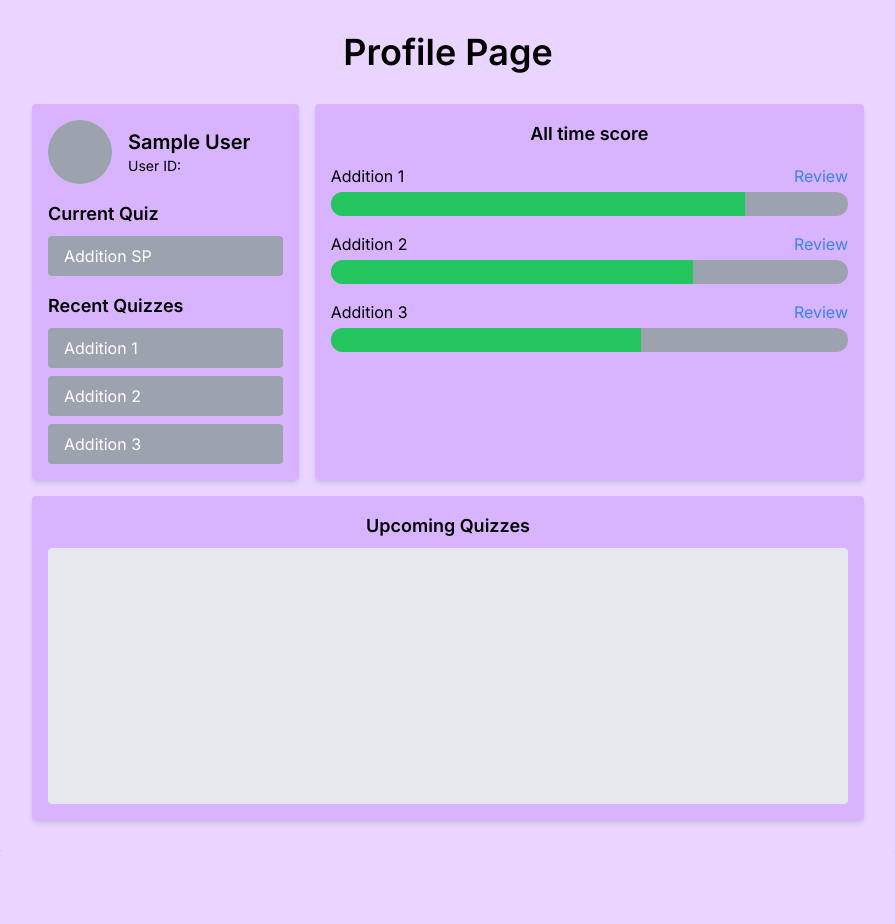
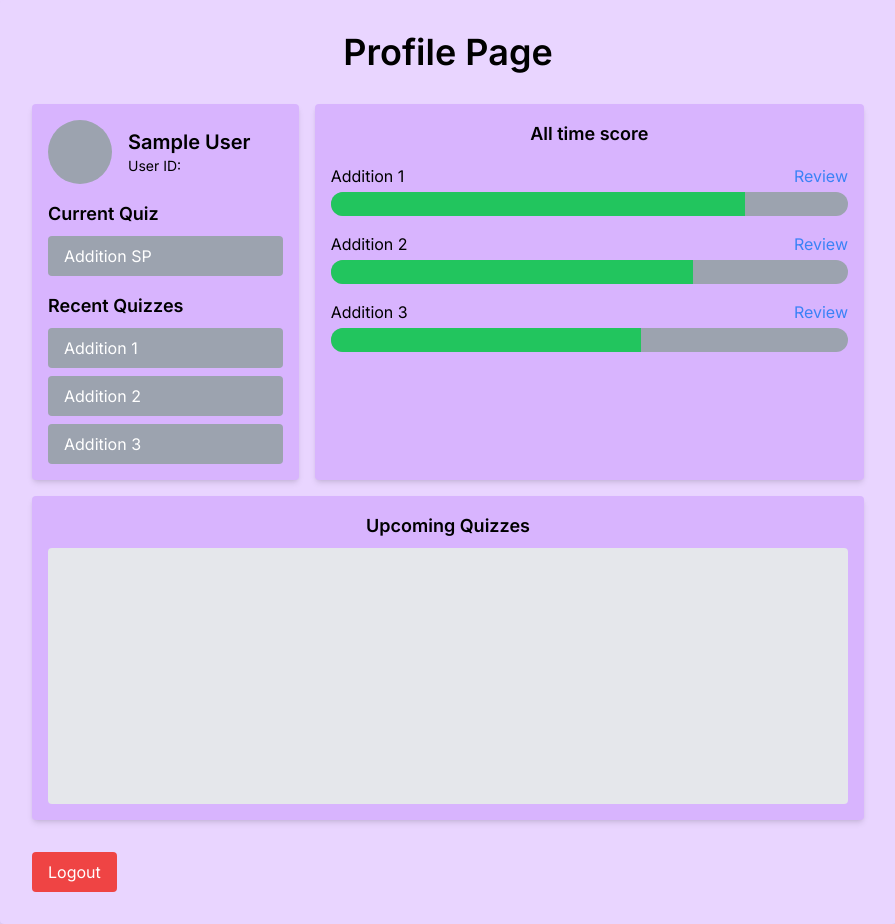
Before and after one commit to cheeseburg3h/scalable-project, a Next.js app: page /profile-page in a window 1280 px wide. Shown: the whole page, without its empty margins (192-1087 px from the left). Before the commit the page ends 852 px from the top, so only its background shows below. Built offline with nearby package versions, Linux system fonts and the light colour scheme; no server answers; sample sign-in values are in the browser's storage.

Commit message:
squashed dashboard bug

```diff
--- a/components/ProfilePage.jsx
+++ b/components/ProfilePage.jsx
@@ -1,8 +1,8 @@
 "use client";
 
-import { useEffect, useState } from "react";
+import { useEffect } from "react";
 import { useRouter } from "next/navigation";
-import { useSession } from "next-auth/react";
+import { useSession, signOut } from "next-auth/react";
 
 export default function ProfilePage() {
   const { data: session, status } = useSession();
@@ -18,6 +18,10 @@ export default function ProfilePage() {
     return <div>Loading...</div>;
   }
 
+  const handleLogout = () => {
+    signOut({ callbackUrl: '/' });
+  };
+
   return (
     <div className="min-h-screen bg-purple-200 flex items-center justify-center">
       <div className="bg-purple-200 p-8 rounded shadow-md w-full max-w-4xl">
@@ -27,8 +31,8 @@ export default function ProfilePage() {
             <div className="flex items-center mb-4">
               <div className="w-16 h-16 rounded-full bg-gray-400"></div>
               <div className="ml-4">
-                <h2 className="text-xl font-semibold">{session.user.name}</h2>
-                <p className="text-sm">User ID: {session.user._id}</p>
+                <h2 className="text-xl font-semibold">{session?.user?.name}</h2>
+                <p className="text-sm">User ID: {session?.userId}</p>
               </div>
             </div>
             <div className="mb-4">
@@ -82,6 +86,12 @@ export default function ProfilePage() {
             <div className="h-64 bg-gray-200 rounded mt-2"></div>
           </div>
         </div>
+        <button
+          onClick={handleLogout}
+          className="mt-8 bg-red-500 text-white py-2 px-4 rounded hover:bg-red-600"
+        >
+          Logout
+        </button>
       </div>
     </div>
   );
--- a/components/RegisterForm.jsx
+++ b/components/RegisterForm.jsx
@@ -104,12 +104,12 @@ export default function RegisterForm() {
         >
           Already have an account? Login
         </Link>
-        <Link
+        {/* <Link
           className="block text-center text-blue-500 hover:underline mt-2"
           href="/profile-page"
         >
           Go to Profile Page
-        </Link>
+        </Link> */}
 
       </div>
     </div>
```
